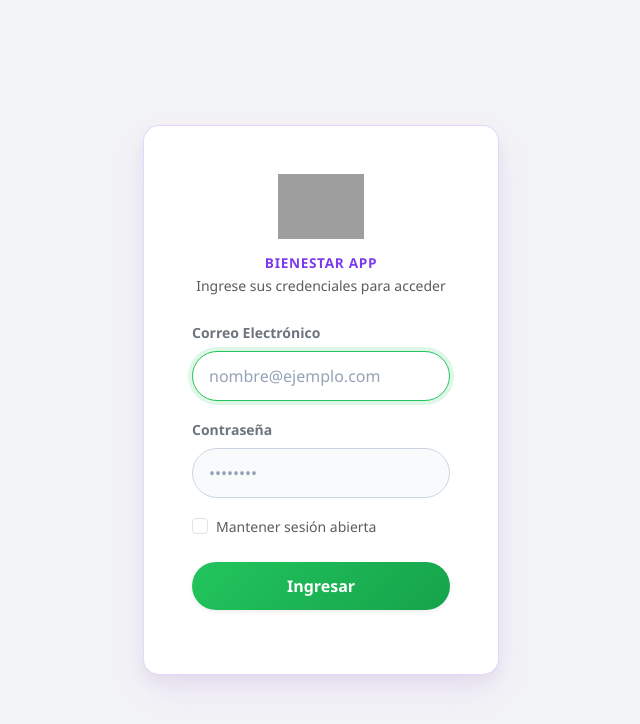
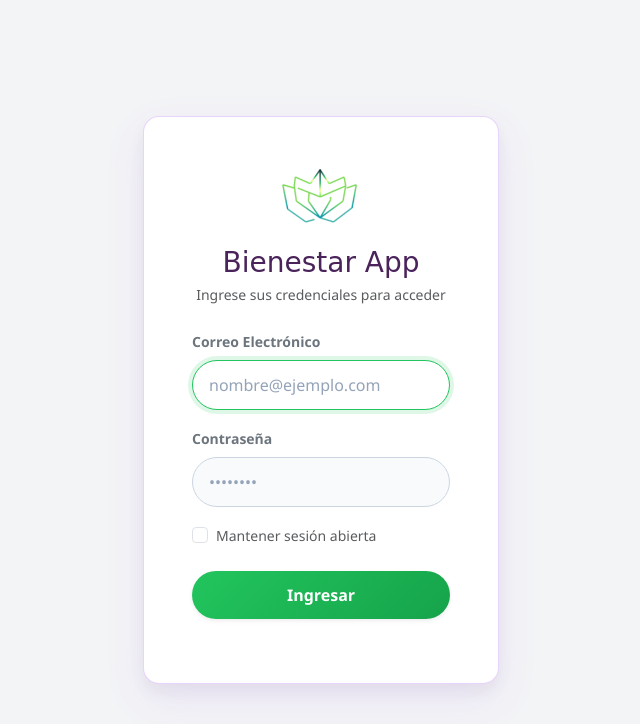
Before and after one commit to karenpbq-bot/TMTR---Renovatia, a Flask app: page /login in a window 1280 px wide. Shown: the top 724 px of the page, without its empty margins (319-959 px from the left). Run offline with Flask 3, Linux system fonts and the light colour scheme; grey boxes are pictures that could not be loaded.

Commit message:
Update login.html

```diff
--- a/templates/login.html
+++ b/templates/login.html
@@ -14,7 +14,7 @@
         }
         .card-login {
             background-color: #ffffff;
-            border: 1px solid rgba(168, 85, 247, 0.25); /* Matiz lila sutil en el contorno */
+            border: 1px solid rgba(168, 85, 247, 0.25);
             border-radius: 1rem;
             box-shadow: 0 1rem 2.5rem rgba(168, 85, 247, 0.1), 0 0.5rem 1rem rgba(0, 0, 0, 0.05);
         }
@@ -49,10 +49,12 @@
             color: #16a34a;
             letter-spacing: -0.025em;
         }
-        .brand-subtitle {
-            color: #7c3aed !important; /* Tono lila institucional para Bienestar App */
-            letter-spacing: 0.05em;
-            font-size: 0.85rem;
+        /* Clase exclusiva para Bienestar App */
+        .app-title-cursive {
+            font-family: 'Segoe Script', cursive;
+            color: #4a235a;
+            font-size: 1.75rem;
+            font-weight: normal;
         }
         .alert-custom {
             background-color: rgba(239, 68, 68, 0.1);
@@ -68,12 +70,14 @@
             <div class="col-md-5 col-lg-4">
                 <div class="card card-login p-4 p-md-5">
 
-                    <!-- Encabezado con el Logo de Tamtara y Bienestar App -->
+                    <!-- Encabezado con Logo Dinámico y Tipografía Segoe Script -->
                     <div class="text-center mb-4">
                         <div class="mb-3">
-                            <img src="{{ url_for('static', filename='Logo_Tamtara.png') }}" alt="Logo Tamtara" style="max-height: 65px; width: auto;" onerror="this.style.display='none'">
+                            <!-- Se actualizó la ruta a logos/tamtara.png y se agregó el id dynamic-logo -->
+                            <img src="{{ url_for('static', filename='logos/tamtara.png') }}" id="dynamic-logo" alt="Logo Tamtara" style="max-height: 65px; width: auto;" onerror="this.style.display='none'">
                         </div>
-                        <h6 class="fw-bold text-uppercase brand-subtitle mb-1">Bienestar App</h6>
+                        <!-- Se aplicó la clase app-title-cursive para la fuente solicitada -->
+                        <h2 class="app-title-cursive mb-1">Bienestar App</h2>
                         <p class="text-muted small m-0">Ingrese sus credenciales para acceder</p>
                     </div>
 
@@ -120,5 +124,23 @@
 
     <!-- Bootstrap 5 JS Bundle CDN -->
     <script src="https://cdn.jsdelivr.net/npm/bootstrap@5.3.0/dist/js/bootstrap.bundle.min.js"></script>
+
+    <!-- Script para Marca Blanca Dinámica -->
+    <script>
+        document.addEventListener("DOMContentLoaded", function() {
+            // Captura el parámetro 'cliente' de la URL
+            const urlParams = new URLSearchParams(window.location.search);
+            const clienteId = urlParams.get('cliente');
+
+            // Ubica la imagen por su ID
+            const logoImg = document.getElementById('dynamic-logo');
+
+            // Reemplaza la ruta si existe el parámetro (ej. /static/logos/renovatia.png)
+            if (clienteId && logoImg) {
+                logoImg.src = `/static/logos/${clienteId}.png`;
+                logoImg.alt = `Logo de ${clienteId}`;
+            }
+        });
+    </script>
 </body>
 </html>
```
